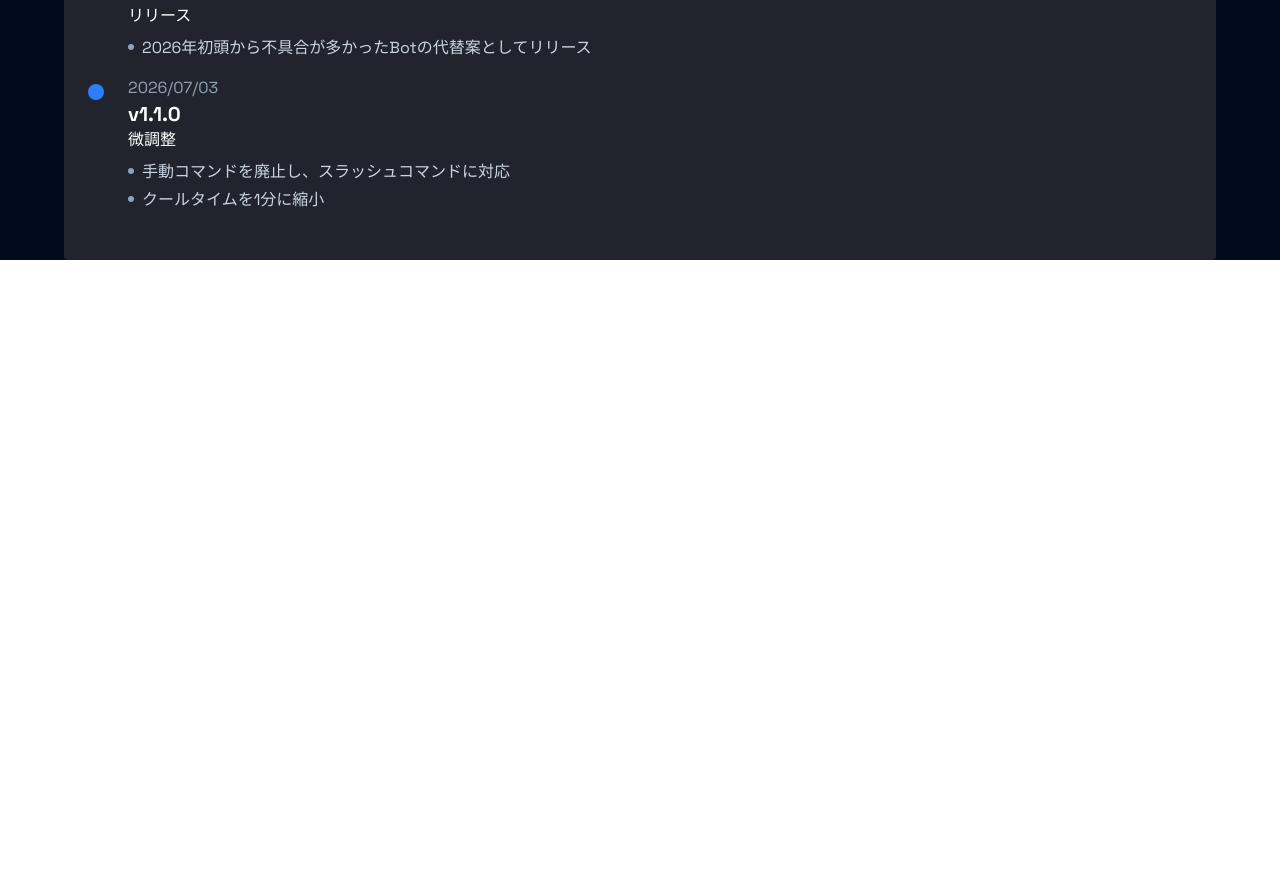
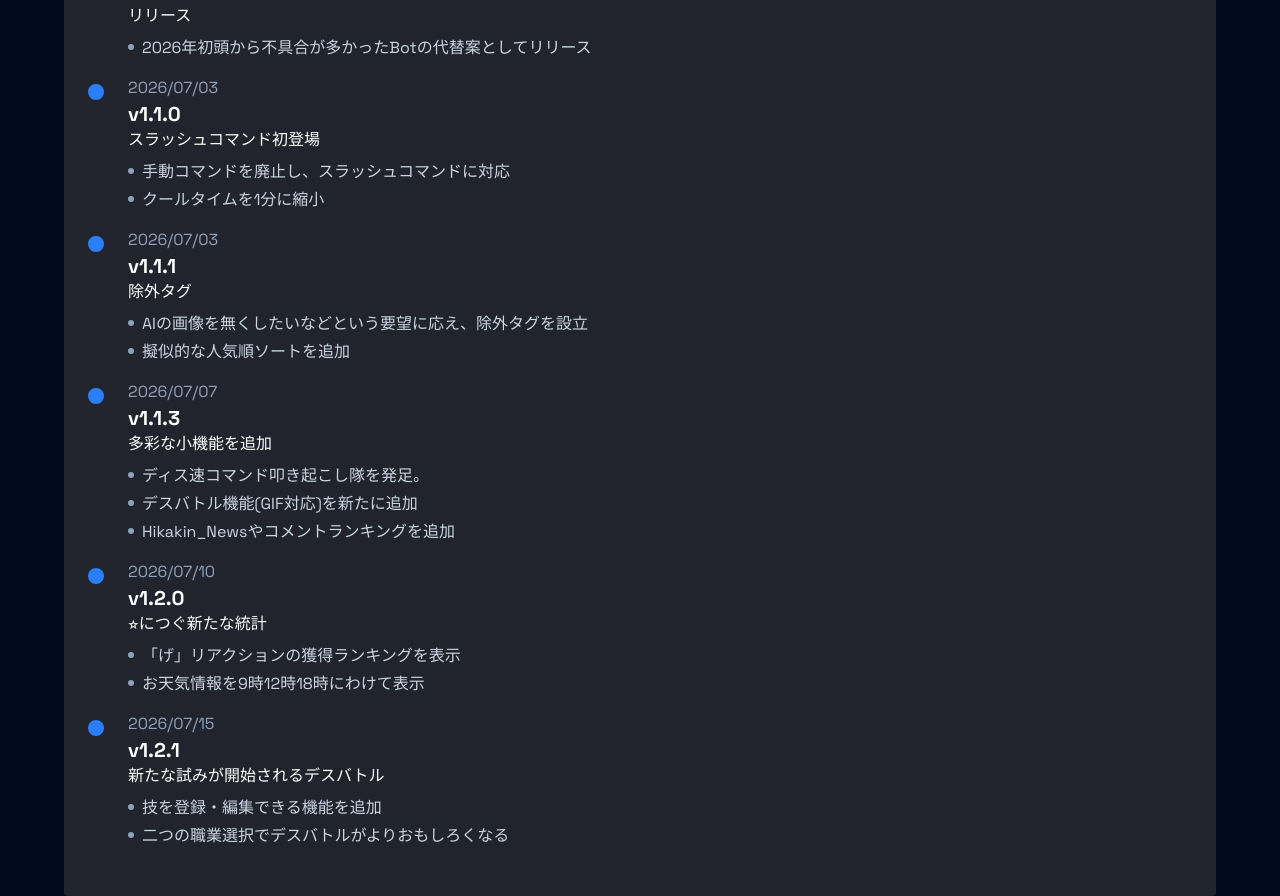
Before and after one commit to kajikaji5678/test-bot-description, a React (Vite) app: page / in a window 1280 px wide. Shown: the part 600-1496 px from the top of the page. Before the commit the page ends 860 px from the top, so only its background shows below. Built offline with nearby package versions, Linux system fonts and the light colour scheme.

Commit message:
log更新

```diff
--- a/src/components/logs.tsx
+++ b/src/components/logs.tsx
@@ -15,9 +15,34 @@ const logs: LogItem[] = [
     {
         data: "2026/07/03",
         version: "v1.1.0",
-        title: "微調整",
+        title: "スラッシュコマンド初登場",
         description: ["手動コマンドを廃止し、スラッシュコマンドに対応",
         "クールタイムを1分に縮小"]
+    },
+    {
+        data: "2026/07/03",
+        version: "v1.1.1",
+        title: "除外タグ",
+        description: ["AIの画像を無くしたいなどという要望に応え、除外タグを設立",
+        "擬似的な人気順ソートを追加"]
+    },
+    {
+        data: "2026/07/07",
+        version: "v1.1.3",
+        title: "多彩な小機能を追加",
+        description: ["ディス速コマンド叩き起こし隊を発足。", "デスバトル機能(GIF対応)を新たに追加", "Hikakin_Newsやコメントランキングを追加"]
+    },
+    {
+        data: "2026/07/10",
+        version: "v1.2.0",
+        title: "⭐︎につぐ新たな統計",
+        description: ["「げ」リアクションの獲得ランキングを表示", "お天気情報を9時12時18時にわけて表示"]
+    },
+    {
+        data: "2026/07/15",
+        version: "v1.2.1",
+        title: "新たな試みが開始されるデスバトル",
+        description: ["技を登録・編集できる機能を追加", "二つの職業選択でデスバトルがよりおもしろくなる"]
     }
 ]
 
```
